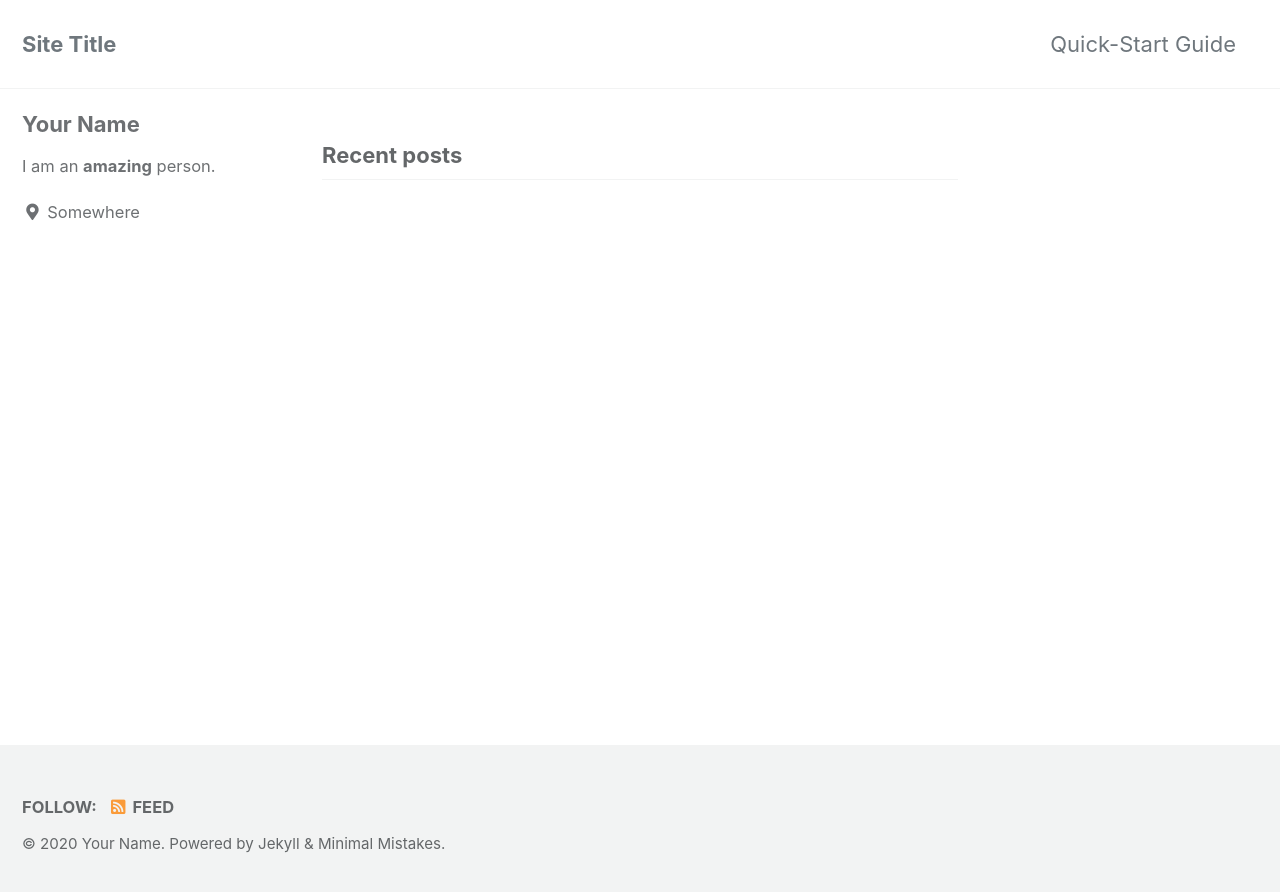
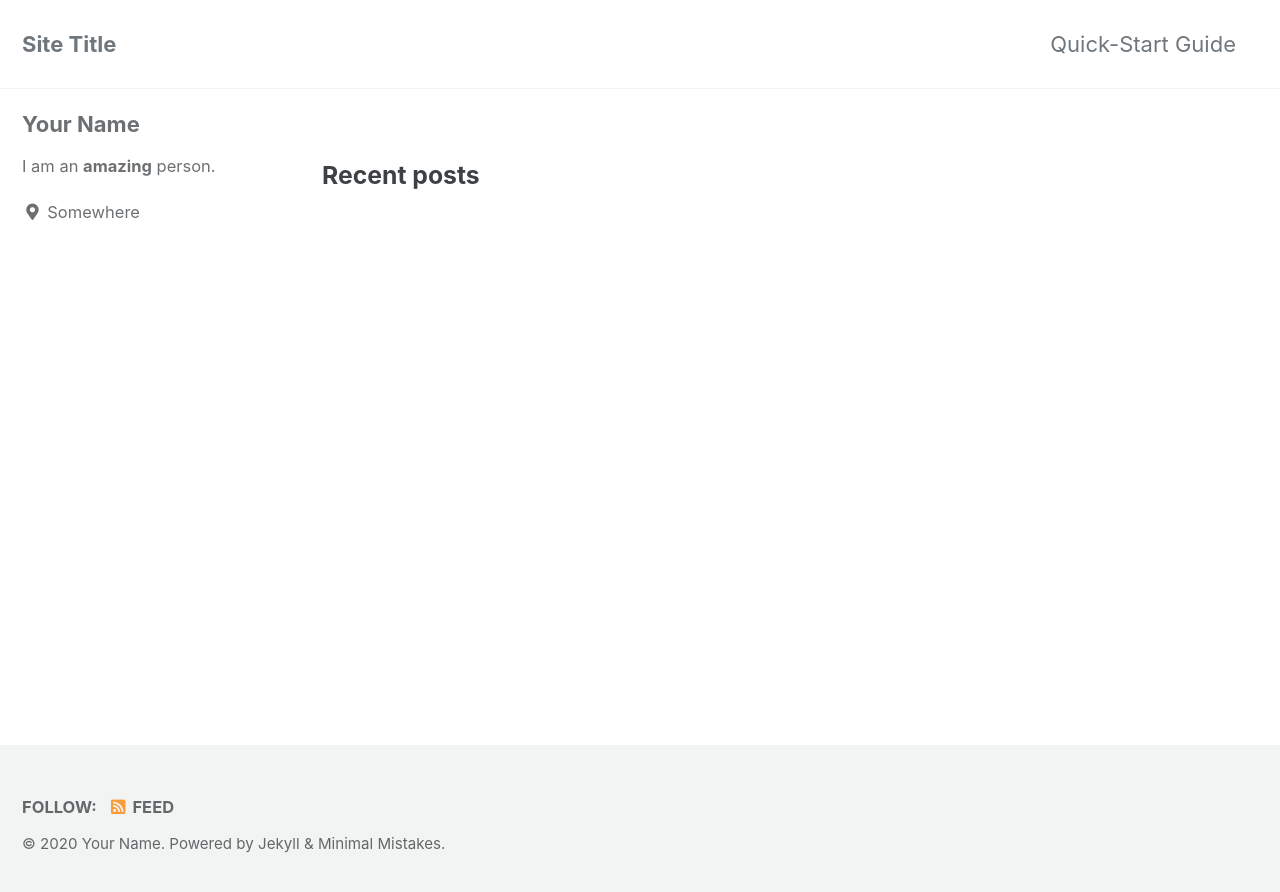
Before and after one commit to amanhaf01/amanhaf01.github.io, a Jekyll site: the page built from index.html, in a window 1280 px wide. Shown: the top 892 px of the page. Built offline with Jekyll 4.4.1, drawn with Linux system fonts in a browser that asks for light colours; cached includes are drawn as plain includes; the list of posts is cut into pages by our own code.

Commit message:
Update home.html

```diff
--- a/_layouts/home.html
+++ b/_layouts/home.html
@@ -4,18 +4,15 @@ layout: archive
 
 {{ content }}
 
-<h3 class="archive__subtitle">{{ site.data.ui-text[site.locale].recent_posts | default: "Recent Posts" }}</h3>
+<h3 class="How could I have done that">
+  {{ site.data.ui-text[site.locale].recent_posts | default: "Recent Posts" }}
+</h3>
 
-{% if paginator %}
-  {% assign posts = paginator.posts %}
-{% else %}
-  {% assign posts = site.posts %}
-{% endif %}
-
-{% assign entries_layout = page.entries_layout | default: 'list' %}
+{% if paginator %} {% assign posts = paginator.posts %} {% else %} {% assign
+posts = site.posts %} {% endif %} {% assign entries_layout = page.entries_layout
+| default: 'list' %}
 <div class="entries-{{ entries_layout }}">
-  {% for post in posts %}
-    {% include archive-single.html type=entries_layout %}
+  {% for post in posts %} {% include archive-single.html type=entries_layout %}
   {% endfor %}
 </div>
 
```
